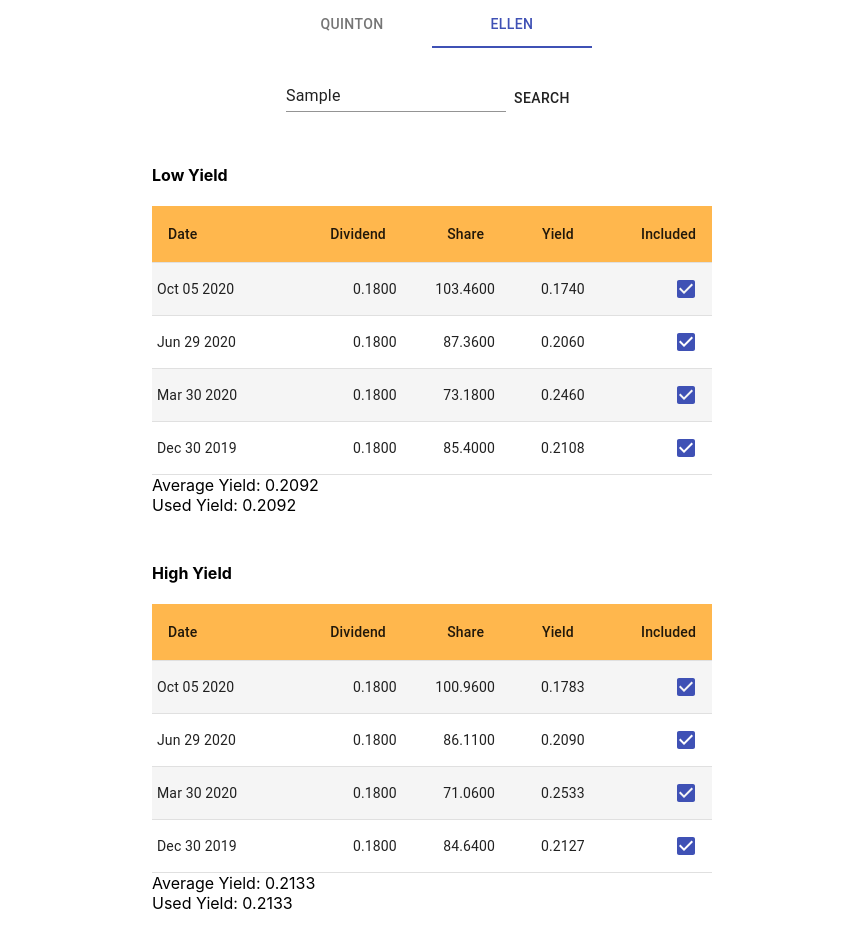
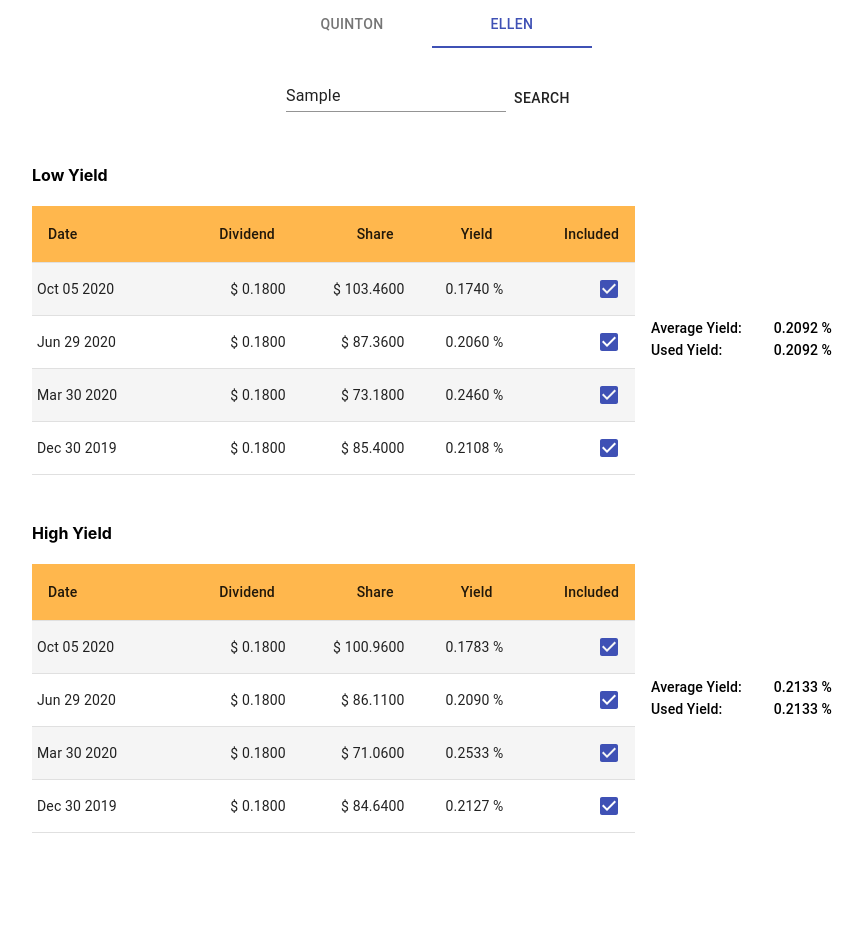
Before and after one commit to quintonlucyk/asset-assist, a React (Create React App) app: page /#/ellen in a window 1280 px wide. Both pictures are taken after typing "Sample" into the empty fields and a click on the button "SEARCH". Shown: the top 948 px of the page, without its empty margins (208-1071 px from the left). After the commit the page ends 881 px from the top, so only its background shows below. Built offline with nearby package versions, Linux system fonts and the light colour scheme; no server answers.

Commit message:
Good for now

```diff
--- a/src/App.css
+++ b/src/App.css
@@ -8,3 +8,8 @@
   display: flex;
   justify-content: center;
 }
+
+.spaceBetween {
+  display: flex;
+  justify-content: space-between;
+}
--- a/src/components/AverageYild.tsx
+++ b/src/components/AverageYild.tsx
@@ -1,3 +1,4 @@
+import { Typography } from "@material-ui/core";
 import * as React from "react";
 import { RowInterface } from "../tabs/EllenContent";
 
@@ -24,6 +25,13 @@ const AverageYild: React.FC<AverageYildProps> = ({
 
   const avgYildNum = used ? calcYild(rowsExcluded) : calcYild([]);
   const message = used ? "Used Yield: " : "Average Yield: ";
-  return <div>{message + avgYildNum.toFixed(4)}</div>;
+  return (
+    <Typography variant="subtitle2">
+      <div className="spaceBetween">
+        <div>{message}</div>
+        <div>{avgYildNum.toFixed(4) + " %"}</div>
+      </div>
+    </Typography>
+  );
 };
 export default AverageYild;
--- a/src/components/EllenTable.css
+++ b/src/components/EllenTable.css
@@ -1,4 +1,13 @@
 .tableContainer {
-  max-width: 35rem;
+  max-width: 50rem;
   margin: 3em auto;
 }
+
+.custFlex {
+  display: flex;
+}
+
+.yildCalcs {
+  width: 15rem;
+  margin: auto 0 auto 1em;
+}
--- a/src/components/EllenTable.tsx
+++ b/src/components/EllenTable.tsx
@@ -76,10 +76,14 @@ const EllenTable: React.FC<EllenTableProps> = ({ header, rows }) => {
                 <StyledTableRow key={row.date}>
                   <StyledTableCell>{row.date}</StyledTableCell>
                   <StyledTableCell align="right">
-                    {row.dividend}
+                    {"$ " + row.dividend}
                   </StyledTableCell>
-                  <StyledTableCell align="right">{row.share}</StyledTableCell>
-                  <StyledTableCell align="right">{row.yild}</StyledTableCell>
+                  <StyledTableCell align="right">
+                    {"$ " + row.share}
+                  </StyledTableCell>
+                  <StyledTableCell align="right">
+                    {row.yild + " %"}
+                  </StyledTableCell>
                   <StyledTableCell align="right">
                     <Checkbox
                       defaultChecked
@@ -92,7 +96,7 @@ const EllenTable: React.FC<EllenTableProps> = ({ header, rows }) => {
             </TableBody>
           </Table>
         </TableContainer>
-        <div>
+        <div className="yildCalcs">
           <AverageYild used={false} rowsExcluded={emptyArray} rows={rows} />
           <AverageYild used={true} rowsExcluded={rowsExcluded} rows={rows} />
         </div>
```
